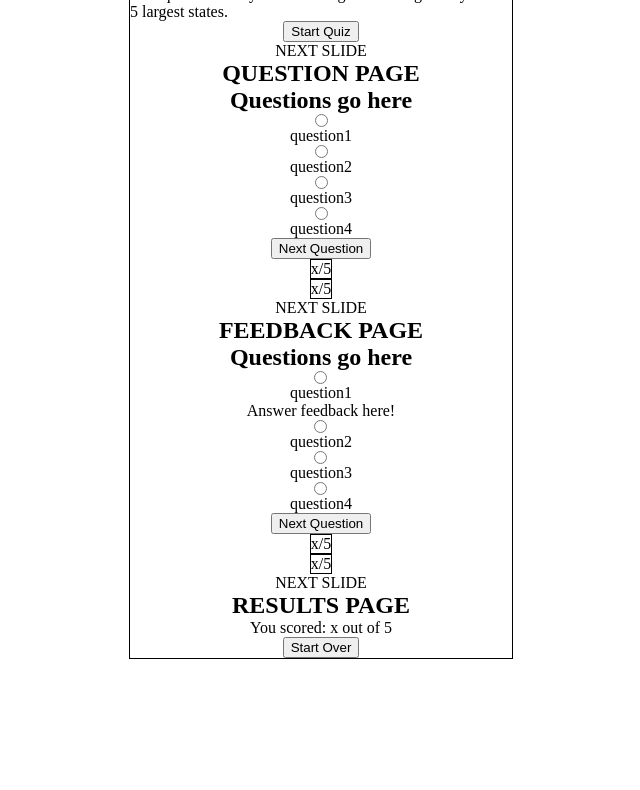
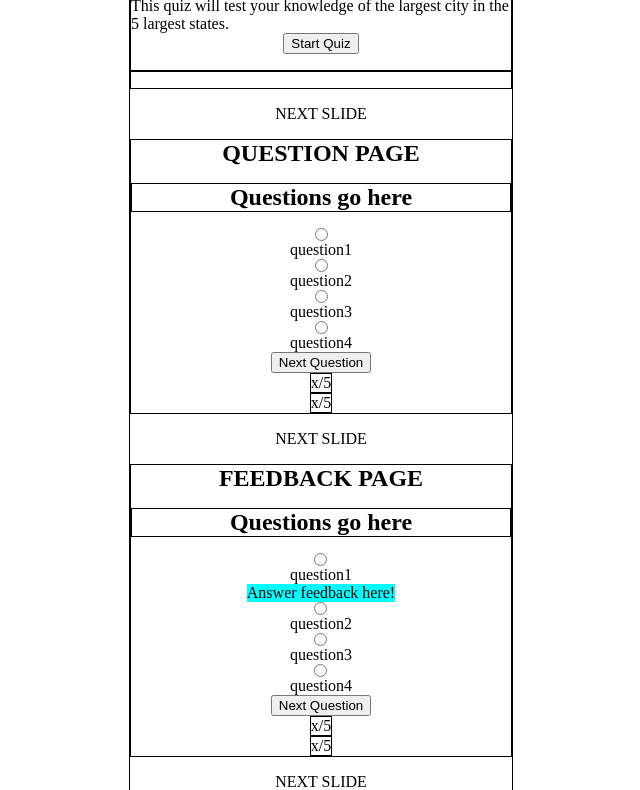
Before and after one commit to hmaiermack/wireframe, a plain HTML site: page index.html in a window 1280 px wide. Shown: the part 88-878 px from the top of the page, without its empty margins (319-959 px from the left). Before the commit the page ends 800 px from the top, so only its background shows below. Drawn offline with nearby package versions, Linux system fonts and the light colour scheme.

Commit message:
please god let this be the last time

```diff
--- a/index.html
+++ b/index.html
@@ -10,6 +10,7 @@
     <title>Quiz App</title>
 </head>
 <body>
+    <section class="first-page">
         <h2>Start Page</h2>
         <section class = "title">
                 <header>
@@ -22,6 +23,7 @@
                     <button type="submit" id="start">Start Quiz</button>
             </section>
         <section class = "quiz-box">
+        </section>
     </section>
 
         <span>NEXT SLIDE </span>
@@ -53,6 +55,7 @@
         </section>
 
         <span>NEXT SLIDE</span>
+        <section class="feedback">
             <h2>FEEDBACK PAGE</h2>
             <section class = "item current-question">
                 <h2>Questions go here</h2>
@@ -61,7 +64,7 @@
             <form class = "item multiple choice">
                     <input type="radio" name="question" id="question1">
                     <label for="question1">question1</label>
-                <span>Answer feedback here!</span>
+                    <span class="answer-response">Answer feedback here!</span>
                     <input type="radio" name="question" id="question2">
                     <label for="question2">question2</label>
                     <input type="radio" name="question" id="question3">
@@ -79,10 +82,12 @@
             </div>
         </section>
     <span>NEXT SLIDE</span>
+    <section class="results-page">
     <h2>RESULTS PAGE</h2>
     <section>
         <p>You scored: x out of 5</p>
         <button type="submit">Start Over</button>
+    </section>
     </section>
 
     </main>
--- a/style.css
+++ b/style.css
@@ -52,8 +52,13 @@ div .footer{
     flex-direction: row;
 }
 
-.quiz-box{
+.quiz-box, .current-question, .feedback, .results-page{
+    border: 1px solid black;
+    margin: 1em 0 1em 0;
+}
 
+.answer-response{
+    background-color: aqua;
 }
 
 .correct-answer{
@@ -63,3 +68,8 @@ div .footer{
 .incorrect-answer{
     background-color: red;
 }
+
+.first-page{
+    border: 1px solid black;
+    margin: 1em 0 1em 0;
+}
```
Lines whose indentation alone changed are shown as unchanged.
